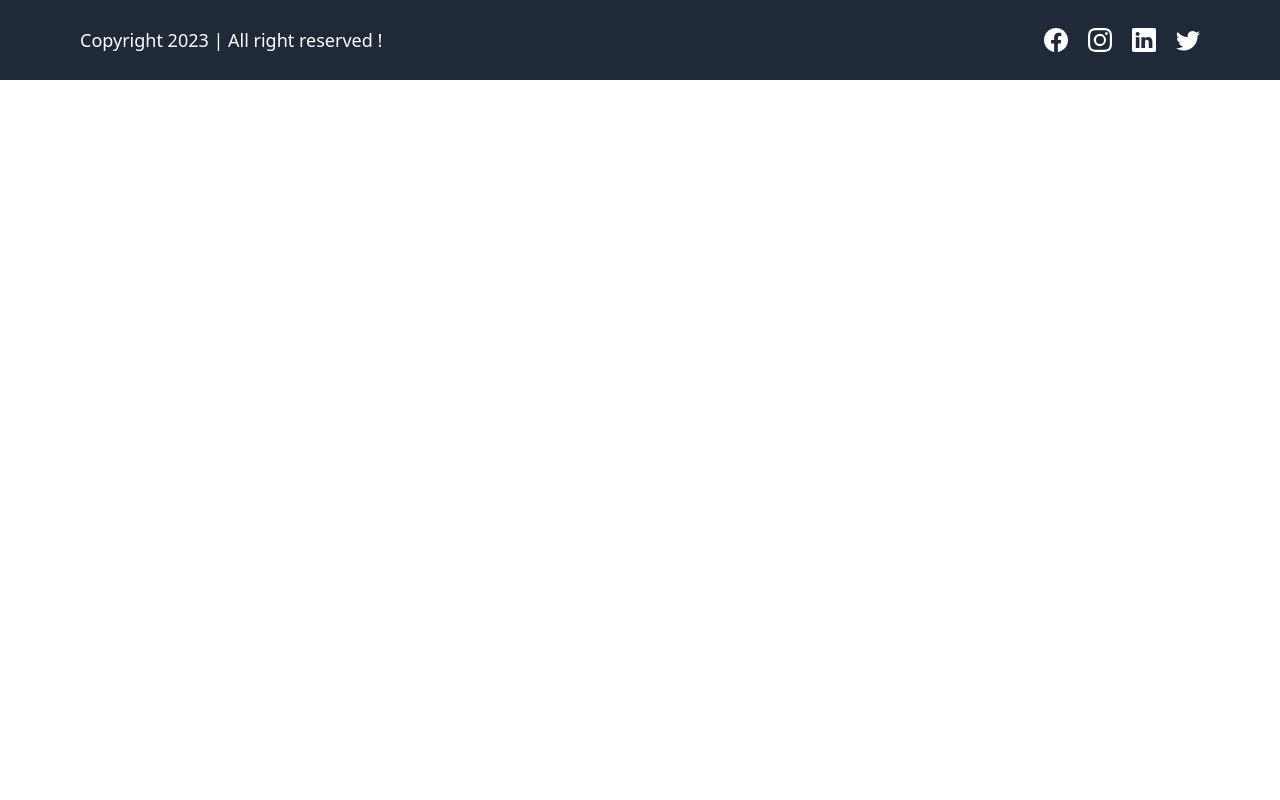
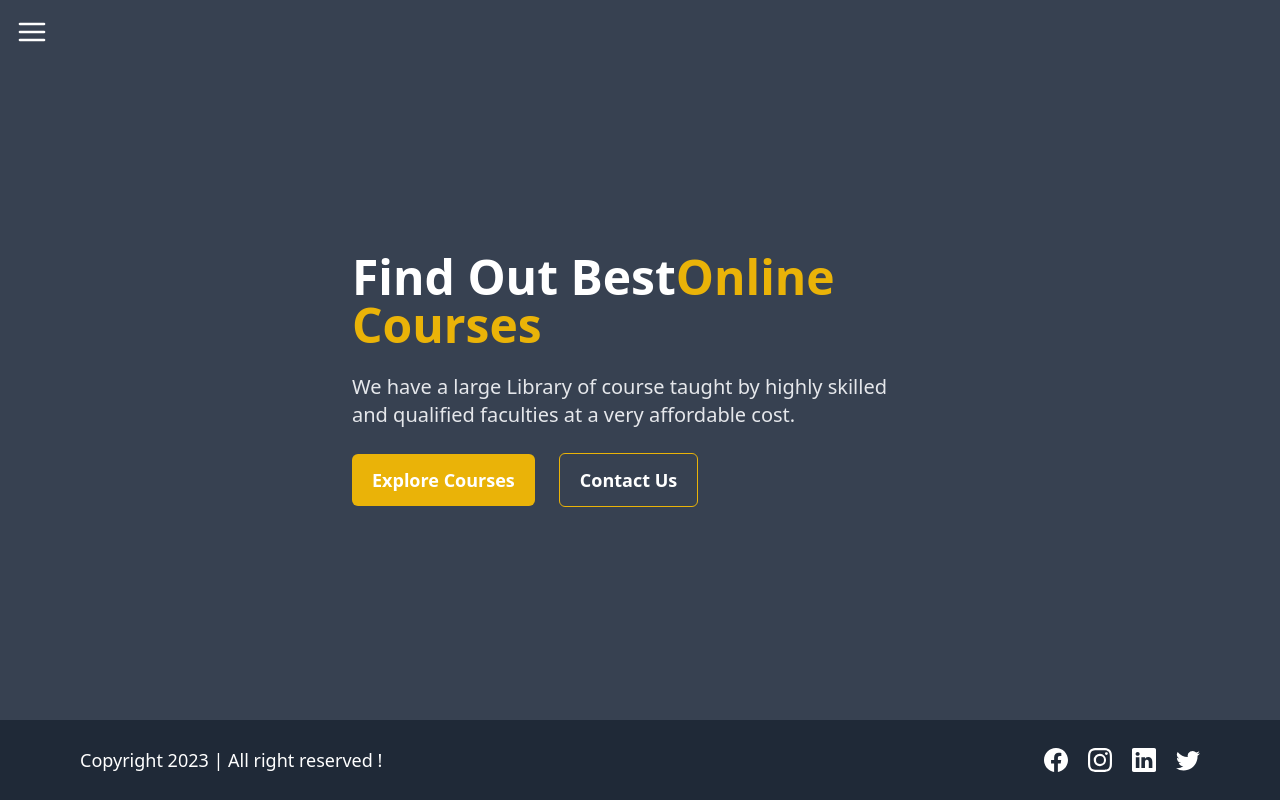
Before and after one commit to Bishal-Saud/lms-frontendProject, a React (Vite) app in the folder lms-frontend/: page / in a window 1280 px wide. Built offline with nearby package versions, Linux system fonts and the light colour scheme.

Commit message:
added basic layout and integrated to homepage

```diff
--- a/lms-frontend/src/App.jsx
+++ b/lms-frontend/src/App.jsx
@@ -1,11 +1,13 @@
-import { Routes } from "react-router-dom";
+import { Route , Routes } from "react-router-dom";
 import "./app.css";
-import Footer from "./Components/Footer";
+
+import HomePage from "./Pages/Homepage";
 function App() {
   return (
     <>
-      {/* <Routes></Routes> */}
-      <Footer/>
+     <Routes>
+      <Route path="/" element={<HomePage/>}></Route>
+     </Routes>
     </>
   );
 }
--- /dev/null
+++ b/lms-frontend/src/Layouts/HomeLayout.jsx
@@ -0,0 +1,79 @@
+import { FiMenu } from "react-icons/fi";
+import { AiFillCloseCircle } from "react-icons/ai";
+import { Link } from "react-router-dom";
+import Footer from "../Components/Footer";
+function HomeLayout({children}) {
+  function changeWidth() {
+    const drawerSide = document.getElementsByClassName("drawer-side");
+    drawerSide[0].style.width = "auto";
+  }
+
+  function hideDrawer(){
+    const element = document.getElementsByClassName('drawer-toggle');
+    element[0].checked = false;
+
+    const drawerSide = document.getElementsByClassName("drawer-side");
+    drawerSide[0].style.width = "0";
+  }
+
+  return (
+    <>
+      <div className="min-h-[90vh] bg-gray-700 ">
+        <div className="drawer absolute left-0 z-50 w-fit ">
+          <input id="my-drawer" type="checkbox" className="drawer-toggle" />
+
+        <div className="drawer-content">
+          <label htmlFor="my-drawer" className=" cursor-pointer relative ">
+            <FiMenu
+              onClick={changeWidth}
+              size={"32px"}
+              className="font-bold text-white m-4"
+            />
+          </label>
+        </div>
+        <div className="drawer-side w-0 ">
+          <label
+            htmlFor="my-drawer"
+            aria-label="close sidebar"
+            className="drawer-overlay"
+          ></label>
+          <ul className="bg-gray-800  text-white menu p-4 w-48 sm:w-80 relative bg-base-100 text-base-content">
+            <li className="w-fit absolute right-2 z-50 ">
+              <button onClick={hideDrawer}>
+                <AiFillCloseCircle
+                size={23}
+
+                />
+              </button>
+            </li>
+
+            <li>
+                <Link to="/">Home</Link>
+            </li>
+
+            <li>
+                <Link to="/courses">All courses</Link>
+            </li>
+
+
+            <li>
+                <Link to="/contact">Contact Us</Link>
+            </li>
+
+            <li>
+                <Link to="/about">About Us</Link>
+            </li>
+          </ul>
+        </div>
+        </div>
+
+        {children}
+
+        <Footer/>
+        </div>
+
+    </>
+  );
+}
+
+export default HomeLayout;
--- /dev/null
+++ b/lms-frontend/src/Pages/Homepage.jsx
@@ -0,0 +1,42 @@
+import { Link } from "react-router-dom";
+import HomeLayout from "../Layouts/HomeLayout";
+
+function HomePage() {
+  return (
+    <>
+      <HomeLayout>
+        <div className="pt-10 text-white flex items-center justify-center gap-10 mx-16 h-[90vh]">
+          <div className="w-1/2 space-y-6">
+            <h1 className="text-5xl font-semibold">
+              Find Out Best
+              <span className="text-yellow-500 font-bold">Online Courses</span>
+            </h1>
+
+            <p className="text-xl text-gray-200">
+              We have a large Library of course taught by highly skilled and
+              qualified faculties at a very affordable cost.
+            </p>
+
+            <div className="space-x-6">
+              <Link to="/courses">
+                <button className="bg-yellow-500 px-5 py-3 rounded-md font-semibold text-lg cursor-pointer hover:bg-yellow-600 transition-all ease-in-out">
+                  Explore Courses
+                </button>
+              </Link>
+
+              <Link to="/contact">
+                <button className="border border-yellow-500 px-5 py-3 rounded-md font-semibold text-lg cursor-pointer hover:bg-yellow-600 transition-all ease-in-out">
+                 Contact Us
+                </button>
+              </Link>
+
+            </div>
+
+          </div>
+        </div>
+      </HomeLayout>
+    </>
+  );
+}
+
+export default HomePage;
--- a/lms-frontend/src/index.css
+++ b/lms-frontend/src/index.css
@@ -4,6 +4,11 @@
 
 body{
   margin: auto;
-  max-width: 1440px;
+  /* max-width: 1440px; */
   position: relative;
 }
+
+*{
+  margin: 0;
+  padding: 0;
+}
--- a/lms-frontend/tailwind.config.js
+++ b/lms-frontend/tailwind.config.js
@@ -4,5 +4,5 @@ export default {
   theme: {
     extend: {},
   },
-  plugins: [],
+  plugins: [require("daisyui"),require("@tailwindcss/line-clamp")],
 }
```
Also changed, not shown: 1 other file (tests, documents, lock files or other folders).
